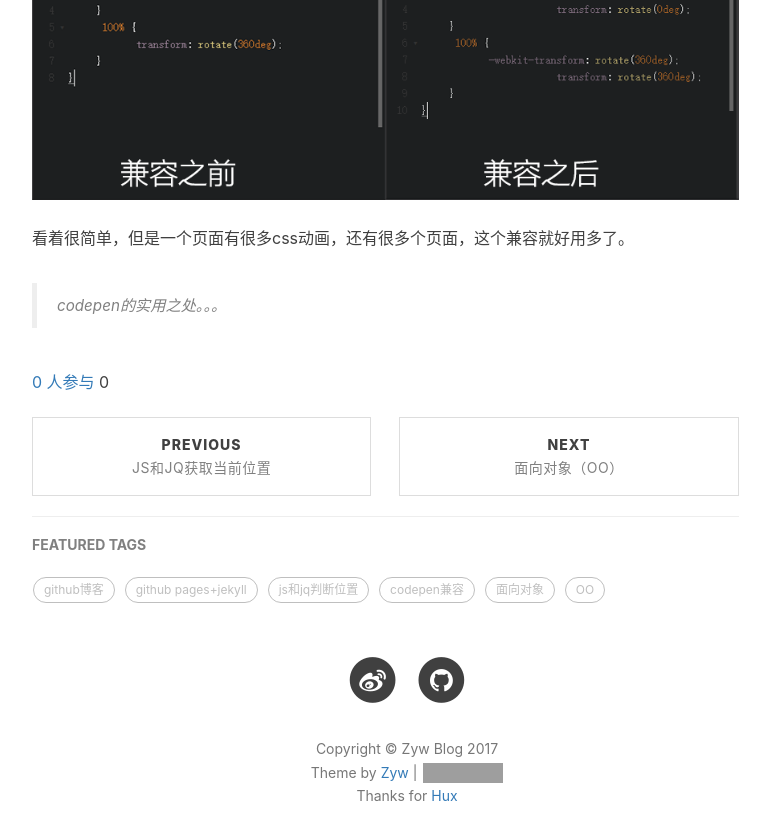
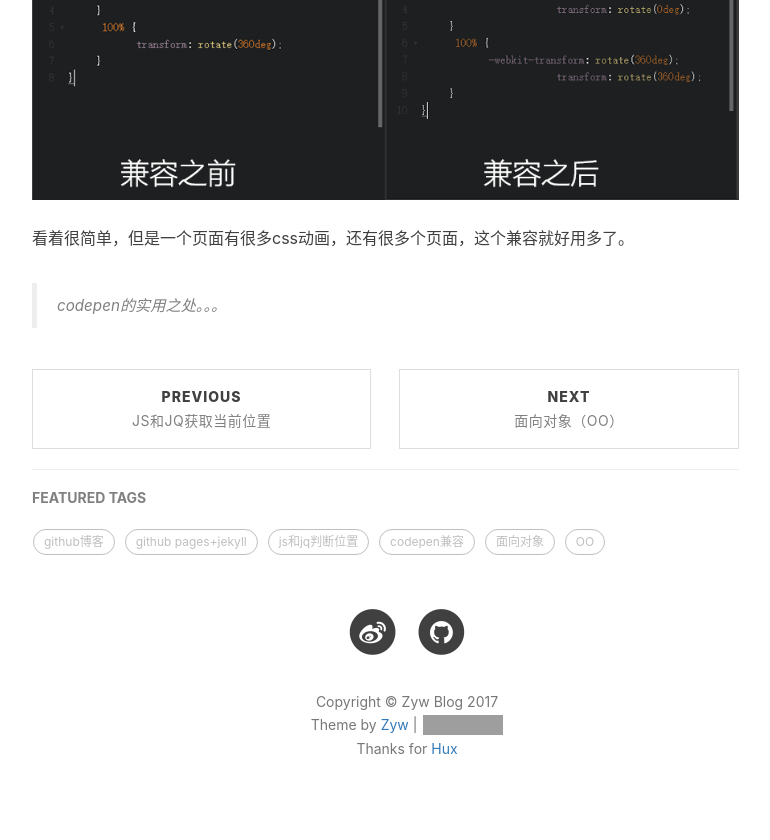
Before and after one commit to 310133239/zywkuo.github.io, a Jekyll site: the page built from _posts/2017-06-01-codepen.markdown, in a window 1280 px wide and 900 px high, scrolled down 2993 px. Shown: the top 840 px of the window, without its empty margins (233-1003 px from the left). Built offline with Jekyll 4.4.1, drawn with Linux system fonts in a browser that asks for light colours; nearby versions of some CDN libraries; comment, search, counter and statistics services are not loaded; grey boxes are pictures that could not be loaded.

Commit message:
网易云跟帖

```diff
--- a/_layouts/post.html
+++ b/_layouts/post.html
@@ -73,24 +73,6 @@ layout: default
                     };
                     var yunManualLoad = true;
                     Tie.loader("aHR0cHM6Ly9hcGkuZ2VudGllLjE2My5jb20vcGMvbGl2ZXNjcmlwdC5odG1s", true);
-                </script>
-
-                <a class="cloud-tie-join-count" href="javascript:void(0);">
-                    <span class="icon-comment"></span>
-                    <span class="join-count">0</span>
-                    <span class="join-text">人参与</span>
-                </a>
-
-                <!-- DOM元素 -->
-                <!-- 根据站点情况，配置data-url或data-sourceId中的一个即可 -->
-                <span lang="join-count" class="join-count" data-url="http://zhouyanwei.cn/" data-sourceId="">0</span>
-
-                <!-- JavaScript 配置 -->
-                <script>var yunModuleEnv = true;</script>
-                <script src="https://img1.cache.netease.com/f2e/tie/yun/sdk/loader.js"></script>
-                <script>
-                    var yunTieProductKey = "47210c381813452aaa1e24d73ae80592";
-                    Tie.loader("aHR0cHM6Ly9hcGkuZ2VudGllLjE2My5jb20vZXh0ZW5kL2xpc3Rfam9pbl9zY3JpcHQuaHRtbA==", true);
                 </script>
 
                 <ul class="pager">
```
